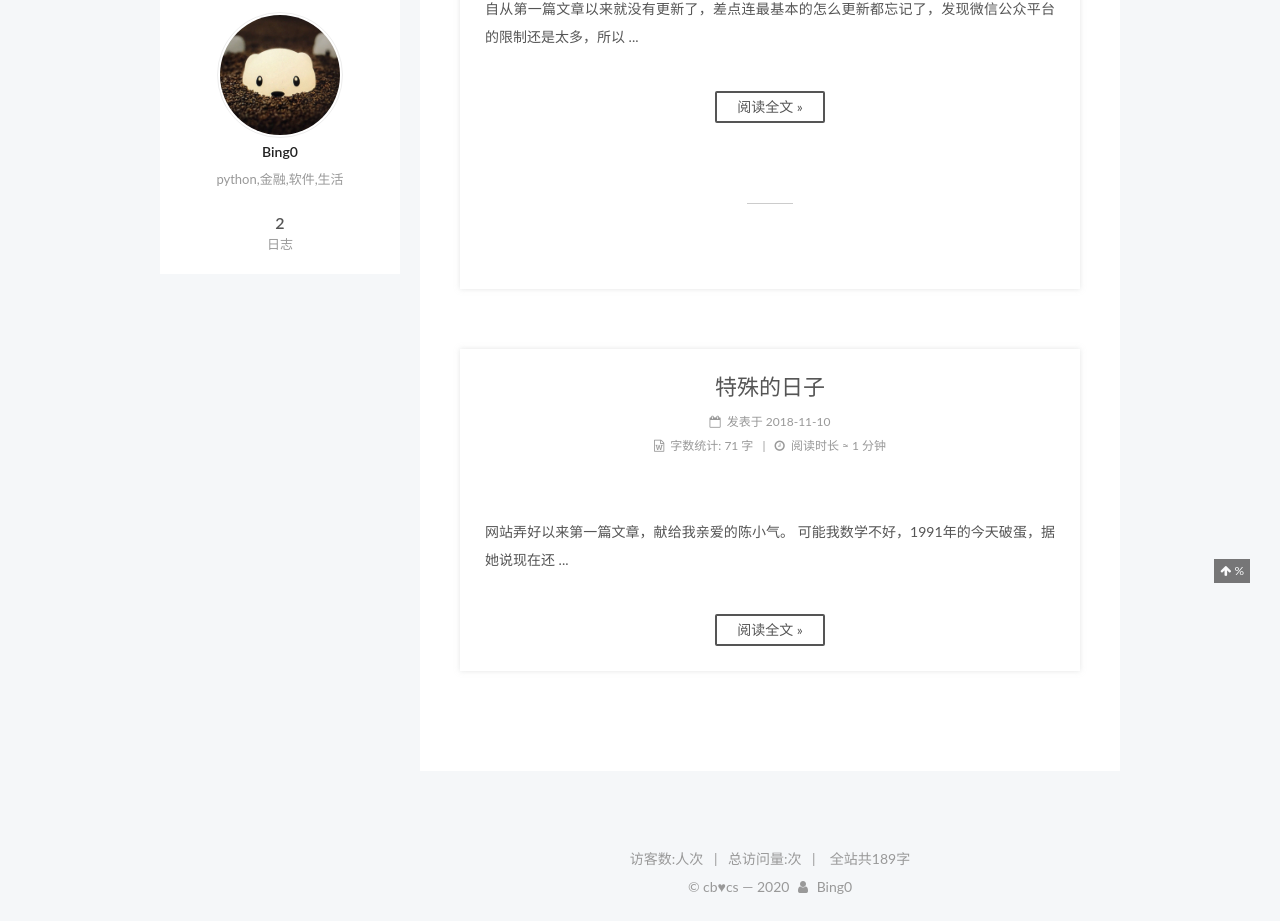
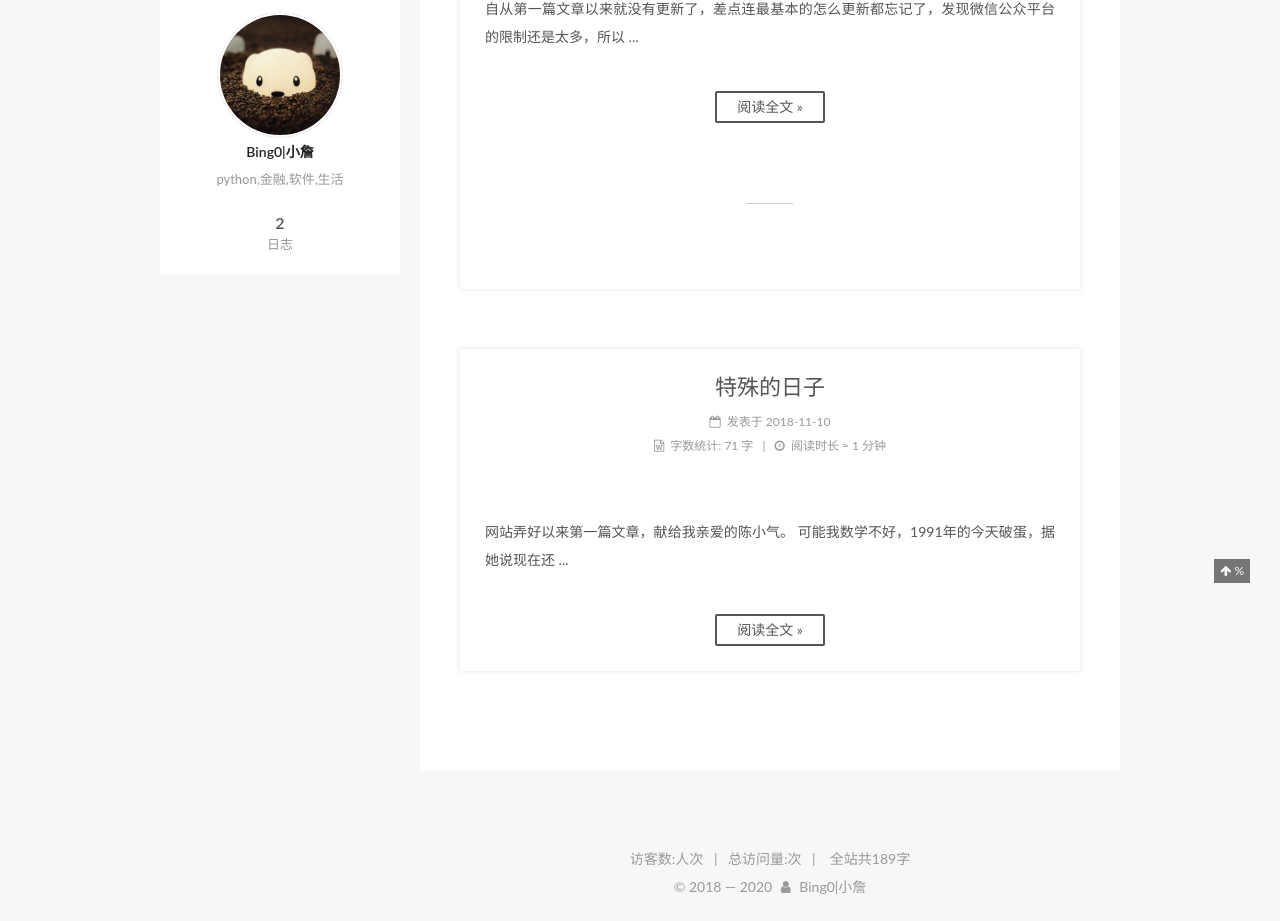
Before and after one commit to jydcb003/jydcb003.github.io, a plain HTML site: page index.html in a window 1280 px wide. Shown: the part 317-1238 px from the top of the page. Drawn offline with Linux system fonts and the light colour scheme; some packages are replaced by stand-ins of ours; a script that the page names is missing.

Commit message:
Site updated: 2020-03-21 18:11:19

```diff
--- a/index.html
+++ b/index.html
@@ -255,7 +255,7 @@
     <link itemprop="mainEntityOfPage" href="https://jydcb003.github.io/2020/03/21/test/">
 
     <span hidden itemprop="author" itemscope itemtype="http://schema.org/Person">
-      <meta itemprop="name" content="Bing0">
+      <meta itemprop="name" content="Bing0|小詹">
       <meta itemprop="description" content="">
       <meta itemprop="image" content="/images/avatar.jpg">
     </span>
@@ -412,7 +412,7 @@
     <link itemprop="mainEntityOfPage" href="https://jydcb003.github.io/2018/11/10/第一篇文章/">
 
     <span hidden itemprop="author" itemscope itemtype="http://schema.org/Person">
-      <meta itemprop="name" content="Bing0">
+      <meta itemprop="name" content="Bing0|小詹">
       <meta itemprop="description" content="">
       <meta itemprop="image" content="/images/avatar.jpg">
     </span>
@@ -591,9 +591,9 @@
 
               <img class="site-author-image" itemprop="image"
                 src="/images/avatar.jpg"
-                alt="Bing0" />
+                alt="Bing0|小詹" />
 
-              <p class="site-author-name" itemprop="name">Bing0</p>
+              <p class="site-author-name" itemprop="name">Bing0|小詹</p>
               <p class="site-description motion-element" itemprop="description">python,金融,软件,生活</p>
           </div>
 
@@ -677,11 +677,11 @@
   <span class="post-count">全站共189字</span>
 </div>
 
-<div class="copyright">&copy; cb♥cs &mdash; <span itemprop="copyrightYear">2020</span>
+<div class="copyright">&copy; 2018 &mdash; <span itemprop="copyrightYear">2020</span>
   <span class="with-love">
     <i class="fa fa-user"></i>
   </span>
-  <span class="author" itemprop="copyrightHolder">Bing0</span>
+  <span class="author" itemprop="copyrightHolder">Bing0|小詹</span>
 
 
 </div>
```
Also changed, not shown: 2018/11/10/第一篇文章/index.html (+5 -5 lines), 2020/03/21/test/index.html (+5 -5 lines), about/index.html (+4 -4 lines), archives/2018/11/index.html (+4 -4 lines), archives/2018/index.html (+4 -4 lines), archives/2020/03/index.html (+4 -4 lines), archives/2020/index.html (+4 -4 lines), archives/index.html (+4 -4 lines), categories/index.html (+4 -4 lines), tags/index.html (+4 -4 lines).
